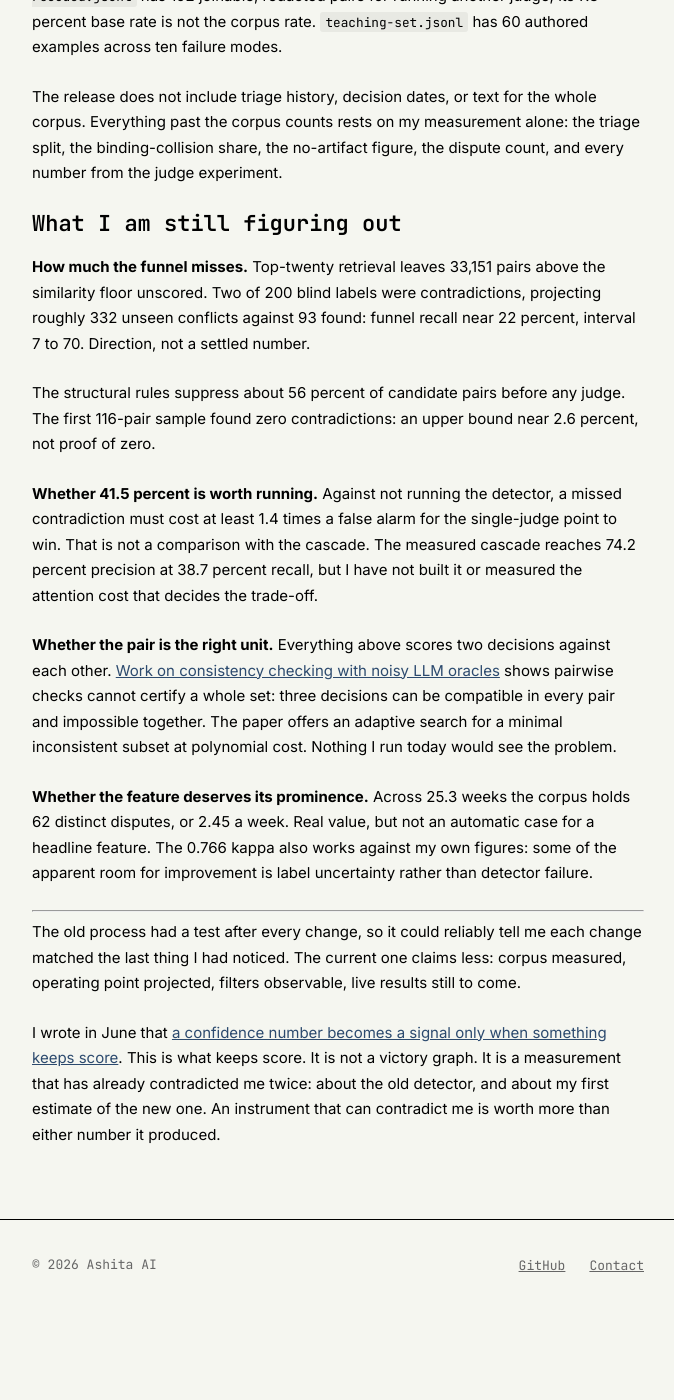
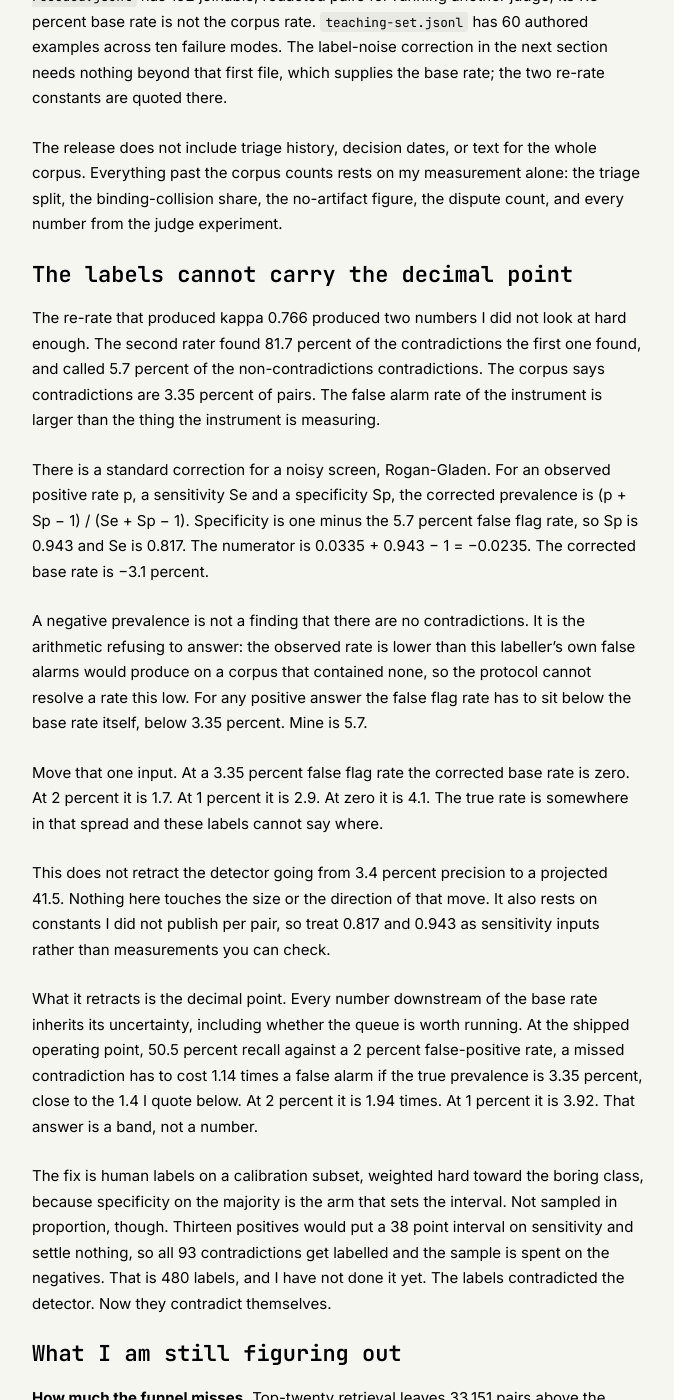
Before and after one commit to ashita-ai/ashita-ai.github.io, a Jekyll site: the page built from _posts/2026-08-12-the-detector-that-said-yes.md, in a window 1280 px wide and 1400 px high, scrolled down 5069 px. Shown: the whole window, without its empty margins (302-976 px from the left). Built offline with Jekyll 4.4.1, drawn with Linux system fonts in a browser that asks for light colours; before the commit the page ends 6379 px from its top, so only the background shows below that.

Commit message:
Add "The labels cannot carry the decimal point" to the detector post (#47)
The post already conceded the labels were noisy, citing kappa 0.766 against
its own figures. Working the concession through the standard correction makes
it sharper than a concession.

The re-rate reported the second rater catching 81.7 percent of the first
rater's contradictions and false-flagging 5.7 percent of non-contradictions.
Against a 3.35 percent base rate, Rogan-Gladen returns a negative prevalence:
the instrument's false alarm rate is larger than the thing it measures. The
positivity condition is that the false flag rate sit below the base rate, and
5.7 does not sit below 3.35.

This retracts no direction and no magnitude. 3.4 to a projected 41.5 stands.
What it retracts is the decimal point, and with it the single answer to
whether the queue is worth running: break-even moves from 1.14:1 to 3.92:1
as assumed prevalence falls from 3.35 to 1 percent.

Reproducible from conflict-labels.csv, which is already published, so a
reader can check the correction without asking for anything.

```diff
--- a/_posts/2026-08-12-the-detector-that-said-yes.md
+++ b/_posts/2026-08-12-the-detector-that-said-yes.md
@@ -163,9 +163,25 @@ The sample creates no operator work and cannot block a conflict. It creates rows
 
 ## The data
 
-[The published data](/assets/data/conflict-detection/) reproduces the corpus counts, detector outcomes and feature AUCs. `conflict-labels.csv` has all 2,772 labels and no text. `conflict-pairs-recoded.jsonl` has 192 joinable, redacted pairs for running another judge; its 7.3 percent base rate is not the corpus rate. `teaching-set.jsonl` has 60 authored examples across ten failure modes.
+[The published data](/assets/data/conflict-detection/) reproduces the corpus counts, detector outcomes and feature AUCs. `conflict-labels.csv` has all 2,772 labels and no text. `conflict-pairs-recoded.jsonl` has 192 joinable, redacted pairs for running another judge; its 7.3 percent base rate is not the corpus rate. `teaching-set.jsonl` has 60 authored examples across ten failure modes. The label-noise correction in the next section needs nothing beyond that first file, which supplies the base rate; the two re-rate constants are quoted there.
 
 The release does not include triage history, decision dates, or text for the whole corpus. Everything past the corpus counts rests on my measurement alone: the triage split, the binding-collision share, the no-artifact figure, the dispute count, and every number from the judge experiment.
+
+## The labels cannot carry the decimal point
+
+The re-rate that produced kappa 0.766 produced two numbers I did not look at hard enough. The second rater found 81.7 percent of the contradictions the first one found, and called 5.7 percent of the non-contradictions contradictions. The corpus says contradictions are 3.35 percent of pairs. The false alarm rate of the instrument is larger than the thing the instrument is measuring.
+
+There is a standard correction for a noisy screen, Rogan-Gladen. For an observed positive rate p, a sensitivity Se and a specificity Sp, the corrected prevalence is (p + Sp − 1) / (Se + Sp − 1). Specificity is one minus the 5.7 percent false flag rate, so Sp is 0.943 and Se is 0.817. The numerator is 0.0335 + 0.943 − 1 = −0.0235. The corrected base rate is −3.1 percent.
+
+A negative prevalence is not a finding that there are no contradictions. It is the arithmetic refusing to answer: the observed rate is lower than this labeller's own false alarms would produce on a corpus that contained none, so the protocol cannot resolve a rate this low. For any positive answer the false flag rate has to sit below the base rate itself, below 3.35 percent. Mine is 5.7.
+
+Move that one input. At a 3.35 percent false flag rate the corrected base rate is zero. At 2 percent it is 1.7. At 1 percent it is 2.9. At zero it is 4.1. The true rate is somewhere in that spread and these labels cannot say where.
+
+This does not retract the detector going from 3.4 percent precision to a projected 41.5. Nothing here touches the size or the direction of that move. It also rests on constants I did not publish per pair, so treat 0.817 and 0.943 as sensitivity inputs rather than measurements you can check.
+
+What it retracts is the decimal point. Every number downstream of the base rate inherits its uncertainty, including whether the queue is worth running. At the shipped operating point, 50.5 percent recall against a 2 percent false-positive rate, a missed contradiction has to cost 1.14 times a false alarm if the true prevalence is 3.35 percent, close to the 1.4 I quote below. At 2 percent it is 1.94 times. At 1 percent it is 3.92. That answer is a band, not a number.
+
+The fix is human labels on a calibration subset, weighted hard toward the boring class, because specificity on the majority is the arm that sets the interval. Not sampled in proportion, though. Thirteen positives would put a 38 point interval on sensitivity and settle nothing, so all 93 contradictions get labelled and the sample is spent on the negatives. That is 480 labels, and I have not done it yet. The labels contradicted the detector. Now they contradict themselves.
 
 ## What I am still figuring out
 
```
